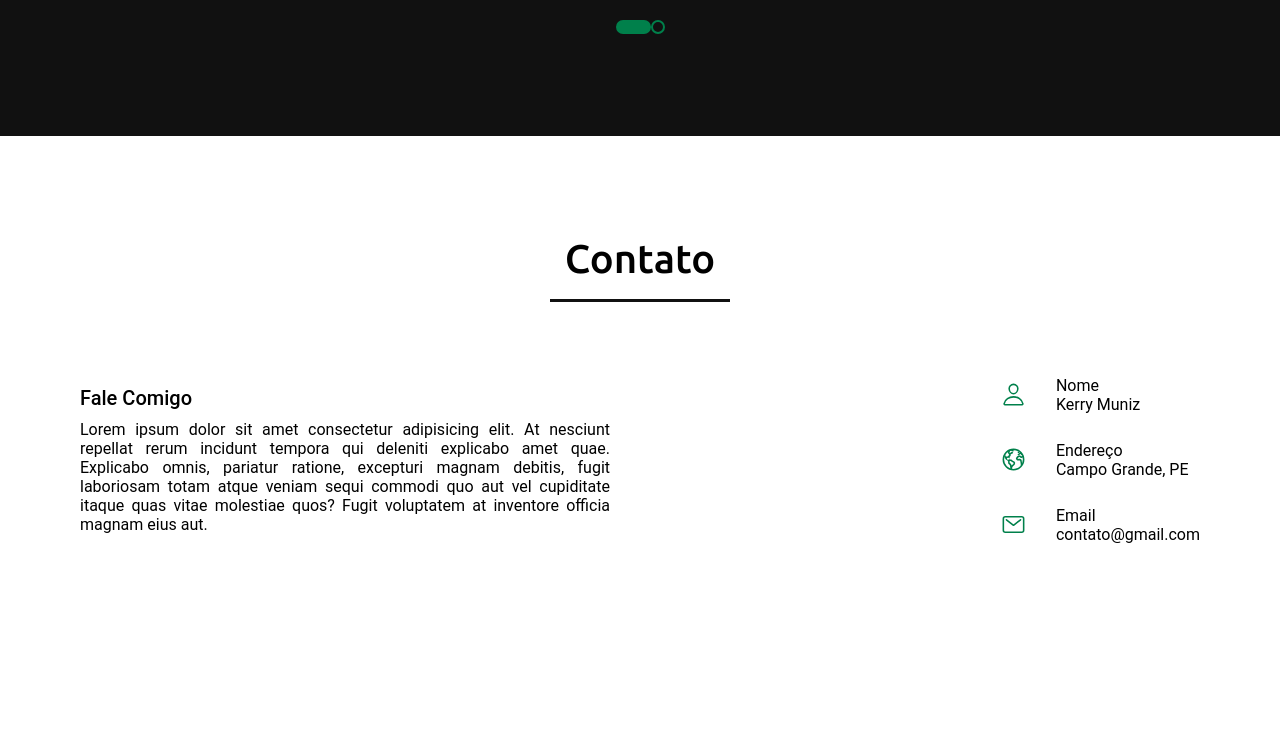
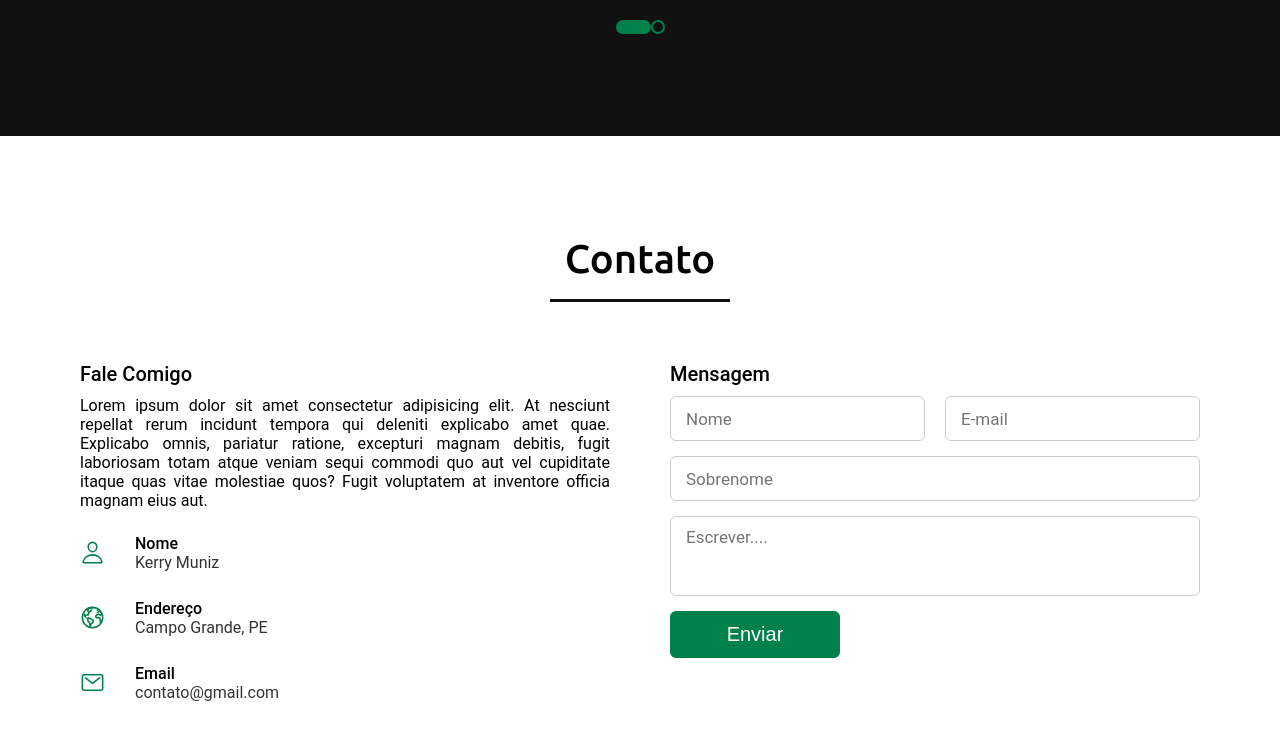
Before and after one commit to kerrymuniz/Potifolio, a plain HTML site: page index.html in a window 1280 px wide. Shown: the part 3401-4140 px from the top of the page. Before the commit the page ends 4058 px from the top, so only its background shows below. Drawn offline with nearby package versions, Linux system fonts and the light colour scheme.

Commit message:
continuacao do portifolio

```diff
--- a/index.css
+++ b/index.css
@@ -563,6 +563,10 @@ section .title::after {
     width: calc(50% - 30px);
 }
 
+.contact .contact-content {
+    align-items: flex-start;
+}
+
 .contact .contact-content .left p {
     text-align: justify;
 }
@@ -587,11 +591,82 @@ section .title::after {
     margin-left: 30px;
 }
 
+.contact .contact-content .row .info .head {
+    font-weight: 500;
+}
+
+.contact .contact-content .row .info .sub-title {
+    color: #333;
+}
+
 .contact .contact-content .row ion-icon {
     font-size: 25px;
     color: #00804b;
 }
 
+.contact .right form .fields {
+    display: flex;
+}
+
+.contact .right form .fields,
+.contact .right form .fields .field {
+    width: 100%;
+    height: 45px;
+    margin-bottom: 15px;
+}
+
+.contact .right form .fields input,
+.contact .right form .textarea textarea {
+    width: 100%;
+    height: 100%;
+    border: 1px solid #ccc;
+    border-radius: 6px;
+    outline: none;
+    padding: 0 15px;
+    font-size: 17px;
+    font-family: 'Roboto', sans-serif;
+}
+
+.contact .right form .name {
+    margin-right: 10px;
+}
+
+.contact .right form .email {
+    margin-left: 10px;
+}
+
+.contact .right form .textarea {
+    width: 100%;
+    height: 80px;
+}
+
+.contact .right form .textarea textarea {
+    padding-top: 10px;
+    resize: none;
+}
+
+.contact .right form .button {
+    width: 170px;
+    height: 47px;
+}
+
+.contact .right form .button button {
+    width: 100%;
+    height: 100%;
+    border: 2px solid #00804b;
+    background: #00804b;
+    color: #fff;
+    font-size: 20px;
+    font-weight: 500;
+    border-radius: 6px;
+    cursor: pointer;
+    transition: all 0.3s ease;
+}
+
+.contact .right form .button button:hover {
+    color: #00804b;
+    background: none;
+}
 
 
 
@@ -693,7 +768,8 @@ section .title::after {
         margin-bottom: 20px;
     }
 
-    .skills .skills-content .column {
+    .skills .skills-content .column,
+    .contact .contact-content .column {
         width: 100%;
         margin-bottom: 35px;
     }
--- a/index.html
+++ b/index.html
@@ -259,7 +259,7 @@
                 <div class="column left">
                     <div class="text">Fale Comigo</div>
                     <p>Lorem ipsum dolor sit amet consectetur adipisicing elit. At nesciunt repellat rerum incidunt tempora qui deleniti explicabo amet quae. Explicabo omnis, pariatur ratione, excepturi magnam debitis, fugit laboriosam totam atque veniam sequi commodi quo aut vel cupiditate itaque quas vitae molestiae quos? Fugit voluptatem at inventore officia magnam eius aut.</p>
-                </div>
+
                     <div class="icons">
                         <div class="row">
                             <ion-icon name="person-outline"></ion-icon>
@@ -285,6 +285,34 @@
                             </div>
                         </div>
                     </div>
+                </div> <!-- column left -->
+                <div class="column right">
+                    <div class="text">Mensagem</div>
+                    <form action="#">
+                        <div class="fields">
+                            <div class="field name">
+                                <input type="text" placeholder="Nome" required>
+                            </div>
+
+                            <div class="field email">
+                                <input type="email" placeholder="E-mail" required>
+                            </div>
+                        </div>
+
+                        <div class="field">
+                            <div class="fields">
+                                <input type="text" placeholder="Sobrenome" required>
+                            </div>
+
+                            <div class="fields textarea">
+                                <textarea cols="30" rows="10" placeholder="Escrever...." required></textarea>
+                            </div>
+                            <div class="button">
+                                <button type="submit">Enviar</button>
+                            </div>
+                        </div>
+                    </form>
+                </div>
             </div>
         </div>
     </section>
```
Lines whose indentation alone changed are shown as unchanged.
